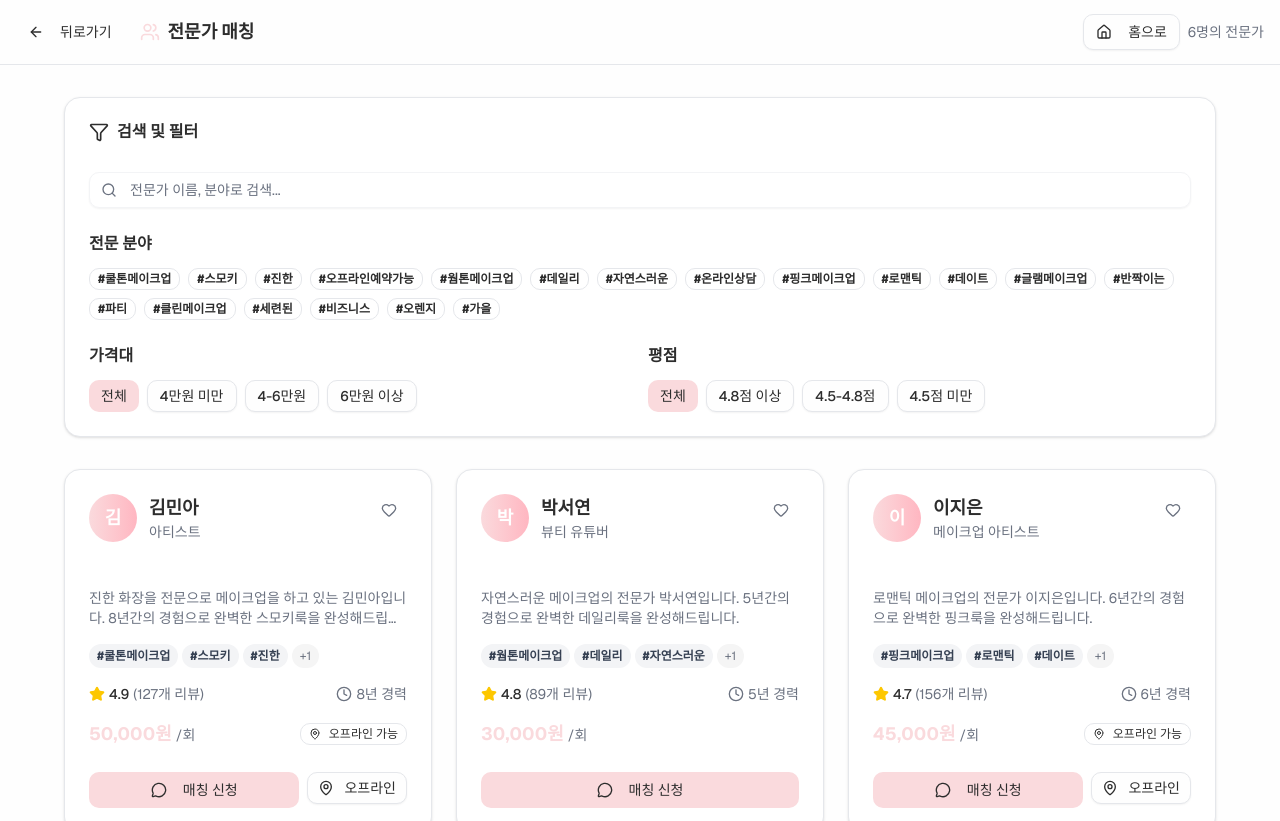
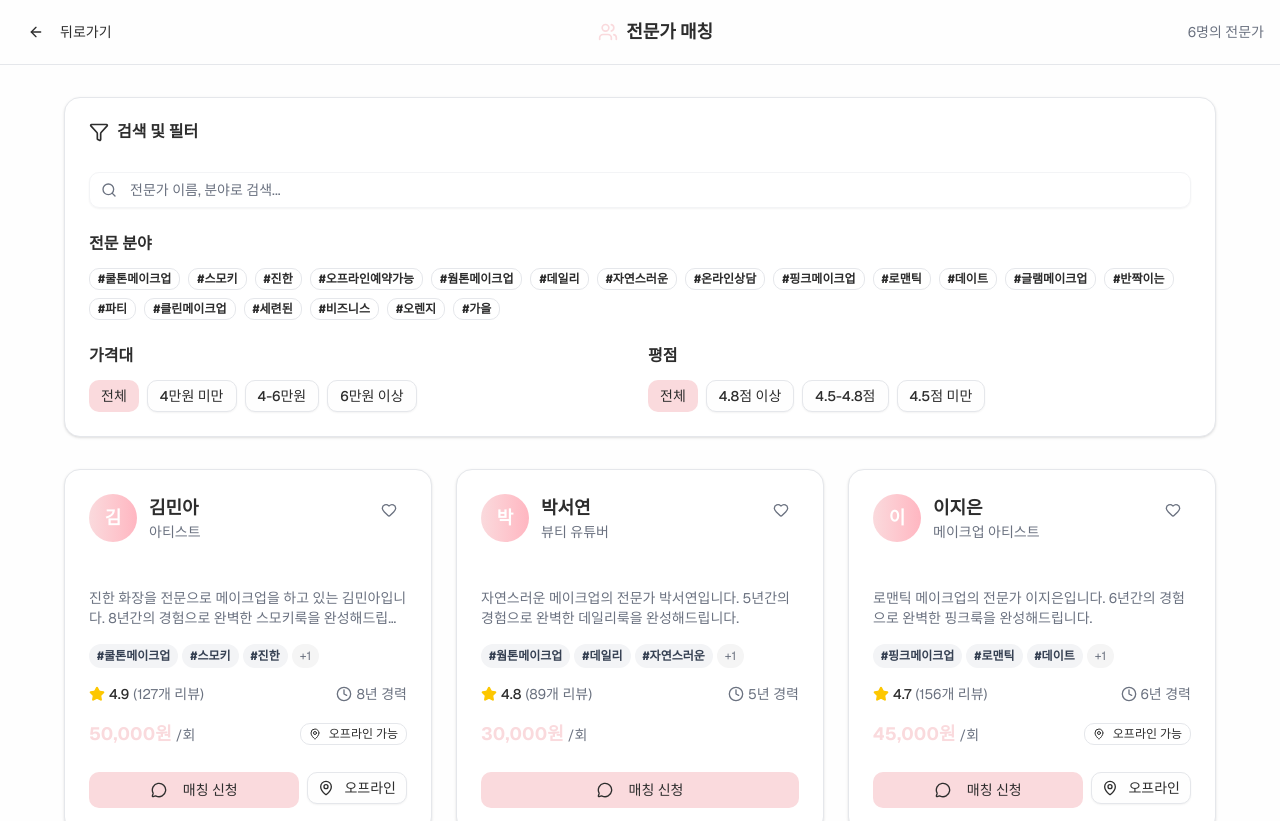
Before and after one commit to devbbr09/ku-jdj, a Next.js app in the folder lumina/: page /experts in a window 1280 px wide. Shown: the top 821 px of the page. Built offline with nearby package versions, Linux system fonts and the light colour scheme.

Commit message:
fix: 홈버튼 삭제

```diff
--- a/lumina/src/app/experts/page.tsx
+++ b/lumina/src/app/experts/page.tsx
@@ -13,7 +13,6 @@ import {
   Filter,
   Users,
   MessageCircle,
-  Home,
   ArrowLeft
 } from 'lucide-react';
 
@@ -179,21 +178,14 @@ export default function ExpertsPage() {
               <ArrowLeft className="h-4 w-4" />
               <span>뒤로가기</span>
             </Button>
-            <div className="flex items-center space-x-2">
-              <Users className="h-5 w-5 text-primary" />
-              <span className="text-lg font-bold">전문가 매칭</span>
-            </div>
           </div>
 
           <div className="flex items-center space-x-2">
-            <Button
-              variant="outline"
-              onClick={() => router.push('/')}
-              className="flex items-center space-x-2"
-            >
-              <Home className="h-4 w-4" />
-              <span>홈으로</span>
-            </Button>
+            <Users className="h-5 w-5 text-primary" />
+            <span className="text-lg font-bold">전문가 매칭</span>
+          </div>
+
+          <div className="flex items-center space-x-2">
             <span className="text-sm text-muted-foreground">
               {filteredExperts.length}명의 전문가
             </span>
```
